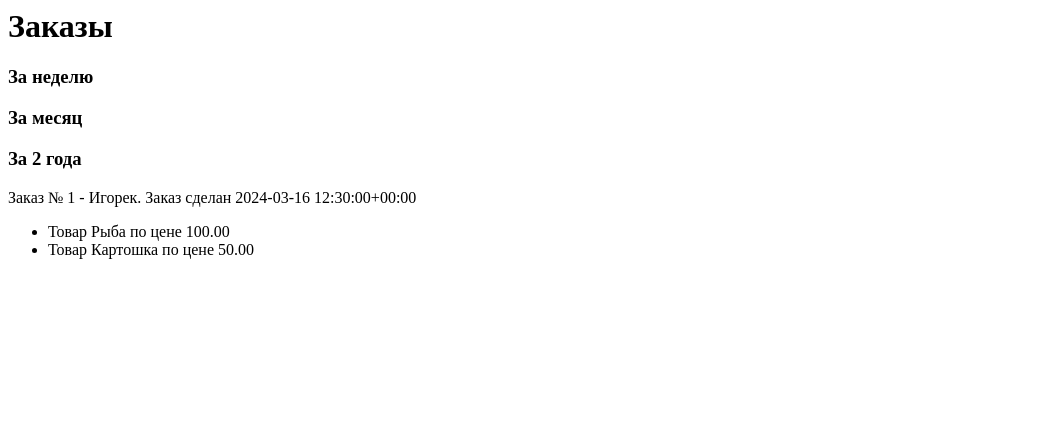
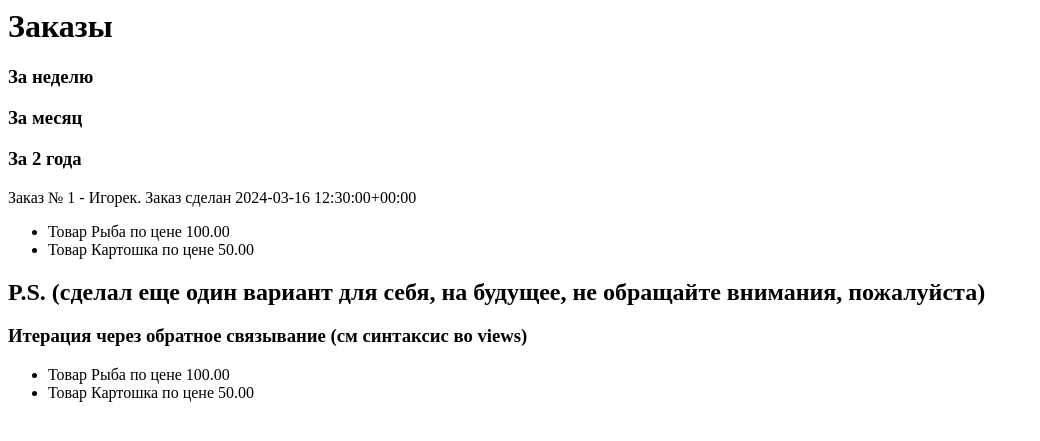
Before and after one commit to discegauderem8/Django-S3-Final, a Django app: page /orders/1/ in a window 1280 px wide. Shown: the top 441 px of the page, without its empty margins (0-1040 px from the left). Run offline with Django 5.2, Linux system fonts and the light colour scheme; data comes from the database, SQL or seed files in the repository.

Commit message:
Update orders.html

```diff
--- a/hw/templates/hw/orders.html
+++ b/hw/templates/hw/orders.html
@@ -32,3 +32,13 @@
     {% endfor %}
 </ul>
 {% endfor %}
+
+
+<h2> P.S. (cделал еще один вариант для себя, на будущее, не обращайте внимания, пожалуйста) </h2>
+<h3> Итерация через обратное связывание (см синтаксис во views) </h3>
+<ul>
+    {% for item in year_items %}
+    <li>{{ item }}</li>
+    {% endfor %}
+
+</ul>
```
Lines whose indentation alone changed are shown as unchanged.
